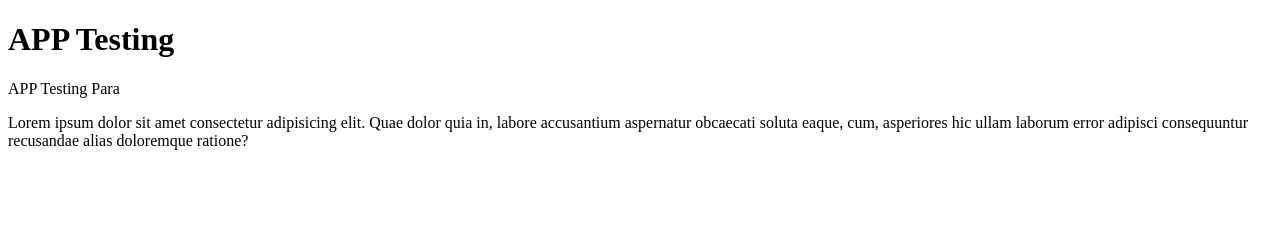
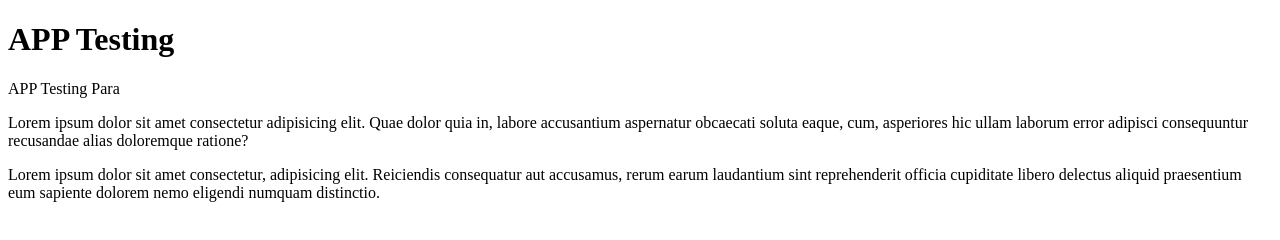
Before and after one commit to iCubeCode/testing, a plain HTML site: page app.html in a window 1280 px wide. Drawn offline with Linux system fonts and the light colour scheme.

Commit message:
I have started my task and completed 50%

```diff
--- a/app.html
+++ b/app.html
@@ -14,6 +14,9 @@
     <p>Lorem ipsum dolor sit amet consectetur adipisicing elit. Quae dolor quia in, labore accusantium aspernatur
         obcaecati soluta eaque, cum, asperiores hic ullam laborum error adipisci consequuntur recusandae alias
         doloremque ratione?</p>
+    <p>Lorem ipsum dolor sit amet consectetur, adipisicing elit. Reiciendis consequatur aut accusamus, rerum earum
+        laudantium sint reprehenderit officia cupiditate libero delectus aliquid praesentium eum sapiente dolorem nemo
+        eligendi numquam distinctio.</p>
 
 </body>
 
```
